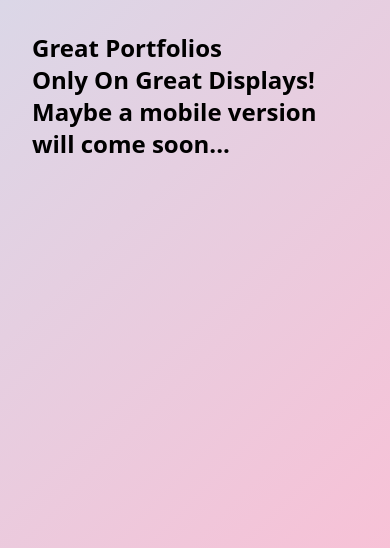
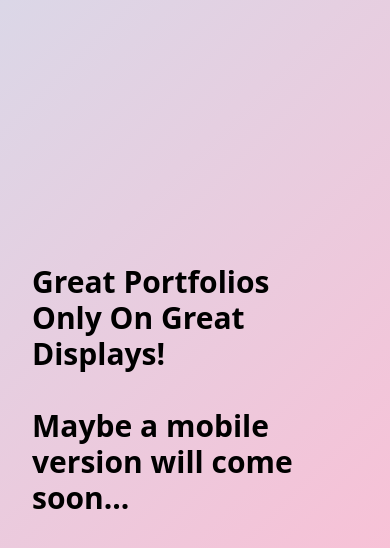
Before and after one commit to frievoe97/dzenita, a Vue app: page / in a window 390 px wide. Shown: the top 548 px of the page. Built offline with nearby package versions, Linux system fonts and the light colour scheme.

Commit message:
disable page on mobile devices..

```diff
--- a/src/components/Mobile.vue
+++ b/src/components/Mobile.vue
@@ -1,8 +1,9 @@
 <template>
-  <div class="text-left p-8">
-    <p class="text-2xl font-bold">
+  <div class="flex justify-center items-center text-left p-8">
+    <p class="text-3xl font-bold">
       Great Portfolios <br />
       Only On Great Displays! <br />
+      <br />
       Maybe a mobile version will come soon...
     </p>
   </div>
@@ -15,5 +16,9 @@ export default {
 </script>
 
 <style scoped>
+p {
+  /* line-height: 50px; */
+}
+
 /* Füge hier ggf. benutzerdefinierte Stile hinzu */
 </style>
```
